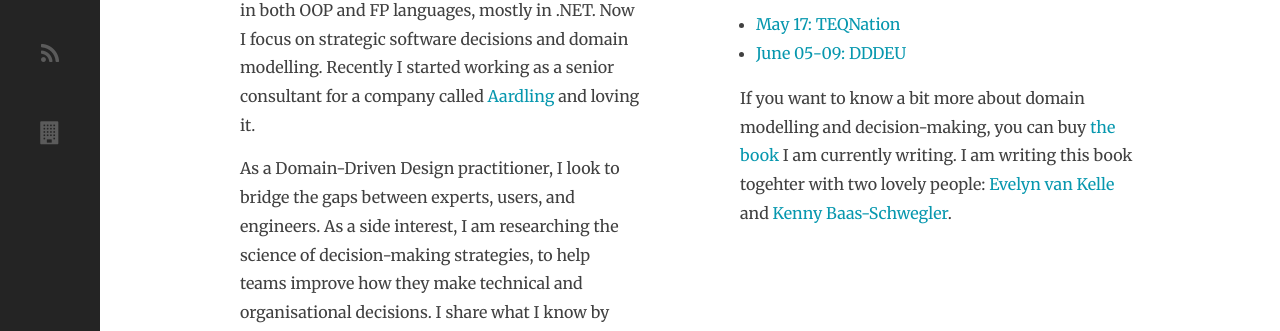
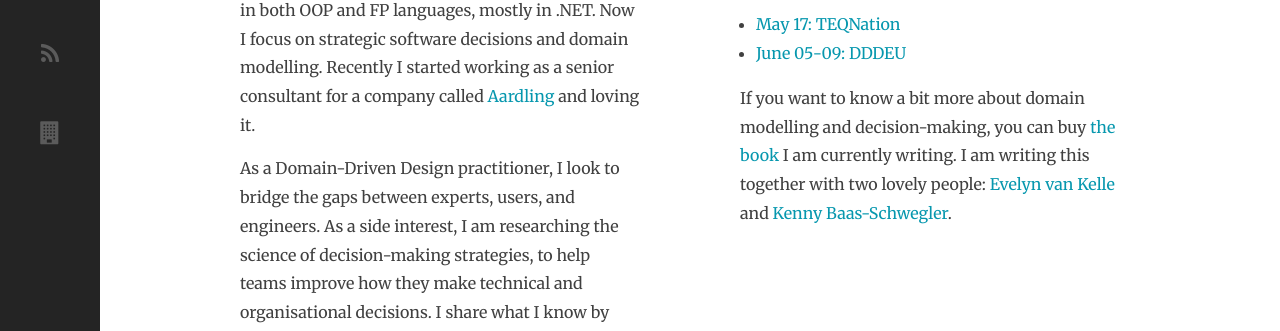
Before and after one commit to selketjah/selketjah.github.io, a Jekyll site: the page built from about.html, in a window 1280 px wide. Shown: the part 525-856 px from the top of the page. Built offline with Jekyll 4.4.1, drawn with Linux system fonts in a browser that asks for light colours.

Commit message:
Fix more typos

```diff
--- a/about.html
+++ b/about.html
@@ -44,7 +44,7 @@ class: about page page-template-default
                 </ul>
                 <p>
                     If you want to know a bit more about domain modelling and decision-making, you can buy <a href="https://www.manning.com/books/collaborative-software-design" target="_blank">the book</a> I am currently writing.
-                    I am writing this book togehter with two lovely people: <a href="https://twitter.com/EvelynvanKelle" target="_blank">Evelyn van Kelle</a> and <a href="https://twitter.com/kenny_baas" target="_blank">Kenny Baas-Schwegler</a>.
+                    I am writing this together with two lovely people: <a href="https://twitter.com/EvelynvanKelle" target="_blank">Evelyn van Kelle</a> and <a href="https://twitter.com/kenny_baas" target="_blank">Kenny Baas-Schwegler</a>.
 
                 </p>
             </div>
```
